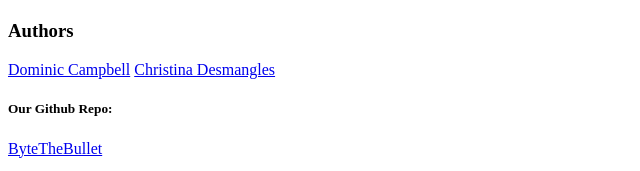
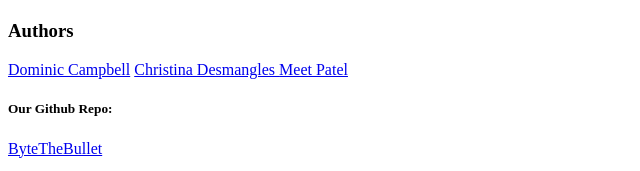
Before and after one commit to jkanderson1/MyClosetApp, a plain HTML site: page index.html in a window 1280 px wide. Shown: the part 1663-1834 px from the top of the page, 0-640 px from the left. Drawn offline with Linux system fonts and the light colour scheme.

Commit message:
Update authors

```diff
--- a/index.html
+++ b/index.html
@@ -56,6 +56,7 @@
         <a
                 href = "https://www.linkedin.com/in/christina-desmangles/">Christina Desmangles
         </a>
+      <a href="www.linkedin.com/in/meet-patel-7a22b7192">Meet Patel</a>
       <h5>
         <b>
           Our Github Repo:
```
